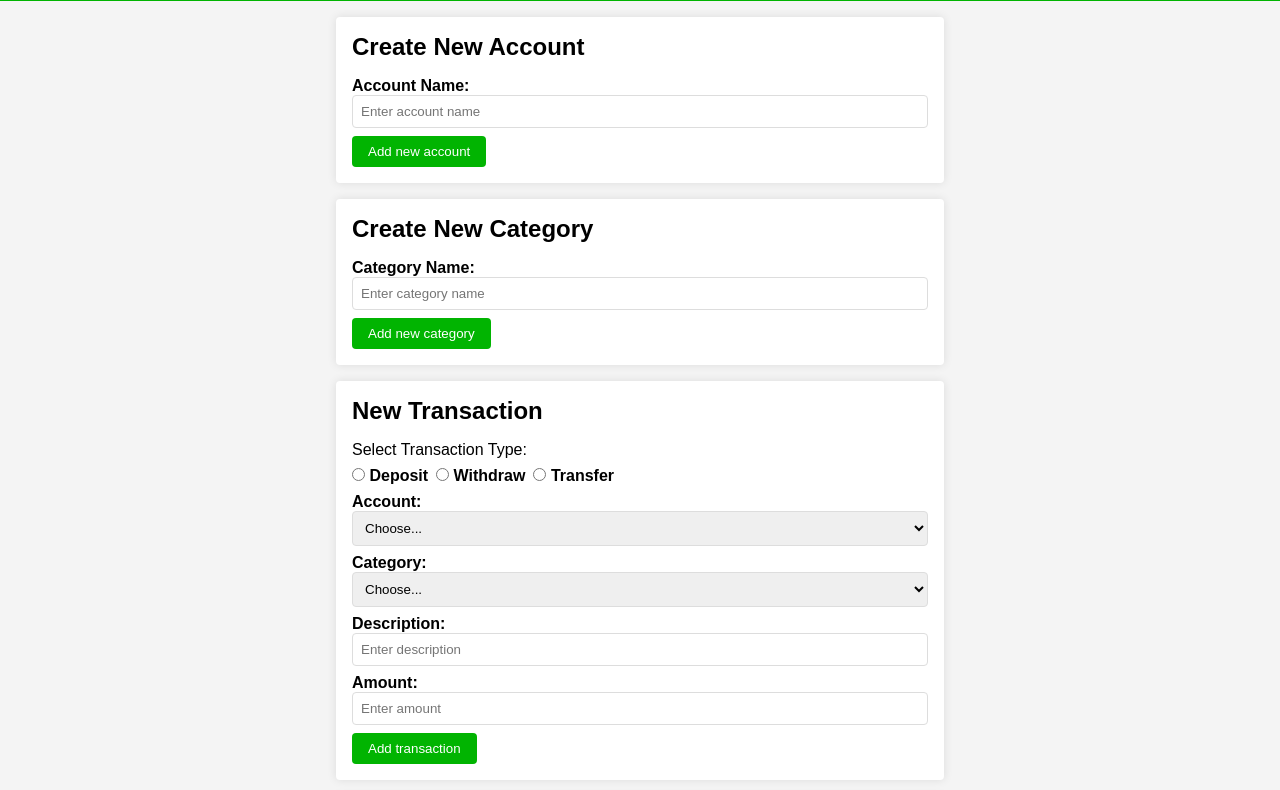
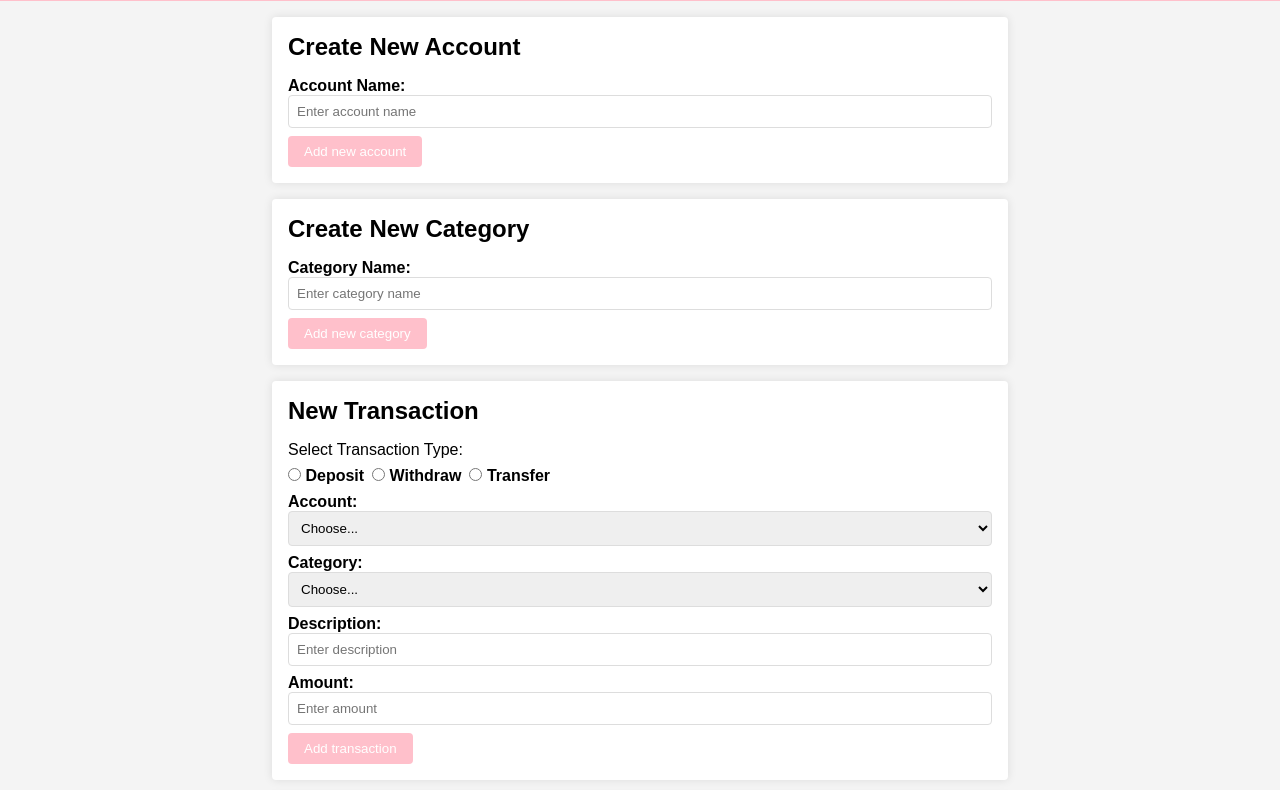
Before and after one commit to lenizeramos/my-track-app, a website: page frontend/src/index.html in a window 1280 px wide. Shown: the part 64-854 px from the top of the page. Drawn offline with nearby package versions, Linux system fonts and the light colour scheme; files that its build step writes are made by us from their sources.

Commit message:
corrected folders

```diff
--- a/frontend/index.html
+++ b/frontend/src/index.html
@@ -3,11 +3,17 @@
   <head>
     <meta charset="UTF-8" />
     <meta name="viewport" content="width=device-width, initial-scale=1.0" />
+    <link rel="stylesheet" href="css/index.css" />
+
+    <script src="https://cdnjs.cloudflare.com/ajax/libs/jquery/3.6.0/jquery.min.js"></script>
+
+    <link rel="stylesheet" href="https://cdnjs.cloudflare.com/ajax/libs/jqueryui/1.12.1/jquery-ui.min.css" />
+    <script src="https://cdnjs.cloudflare.com/ajax/libs/jqueryui/1.12.1/jquery-ui.min.js"></script>
+
     <title>MyTracker</title>
-    <link rel="stylesheet" href="../src/css/style.css" />
   </head>
   <body>
-    <nav>
+     <nav>
       <h1>myTrakr</h1>
     </nav>
     <main>
@@ -145,5 +151,6 @@
         </div>
       </section>
     </main>
+    <script src="./js/script.js"></script>
   </body>
 </html>
--- /dev/null
+++ b/frontend/src/js/script.js
@@ -0,0 +1 @@
+$(() => {});
--- a/frontend/style.scss
+++ b/frontend/src/sass/index.scss
@@ -1,4 +1,4 @@
-$primaryColor: rgb(1, 180, 1);
+$primaryColor: pink;
 $hoverColor: rgb(0, 107, 0);
 $backgroundColor: #f4f4f4;
 $white: #fff;
@@ -280,6 +280,6 @@ main {
 
 @media (min-width: 1200px) {
   main {
-    width: 50%;
+    width: 60%;
   }
 }
```
Also changed, not shown: frontend/package.json (+7 -12 lines), frontend/src/css/index.css (added), 2 other files.
